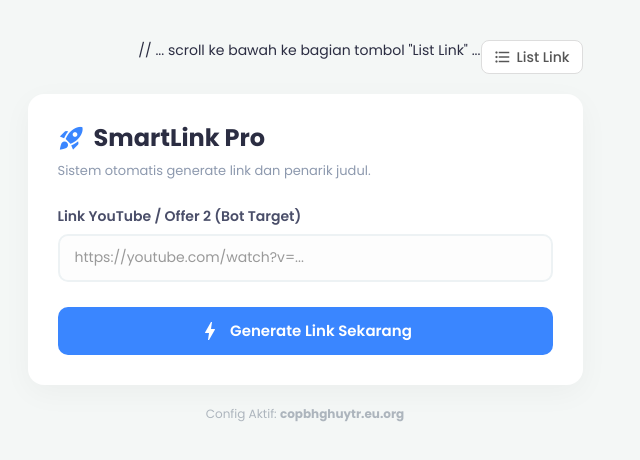
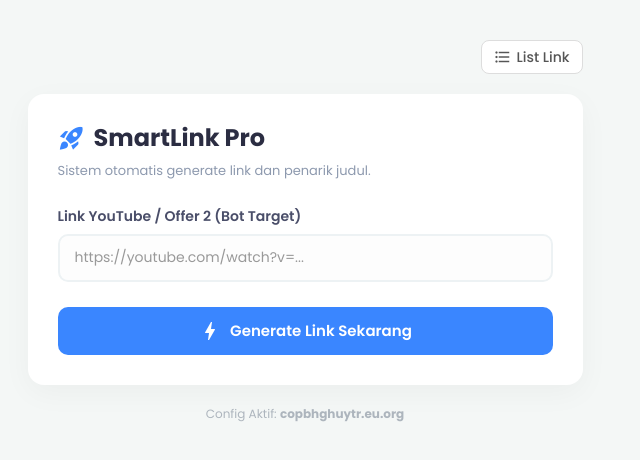
Before and after one commit to hyein89/botlink, a Next.js app: page /admin in a window 1280 px wide. Shown: the top 460 px of the page, without its empty margins (335-975 px from the left). Built offline with nearby package versions, Linux system fonts and the light colour scheme.

Commit message:
Update page.js

```diff
--- a/app/admin/page.js
+++ b/app/admin/page.js
@@ -111,7 +111,7 @@
 
           <div className="row" style={{ marginBottom: '20px' }}>
             <div className="col-md-6 col-md-offset-3 col-sm-8 col-sm-offset-2" style={{ display: 'flex', justifyContent: 'flex-end' }}>
-              // ... scroll ke bawah ke bagian tombol "List Link" ...
+
 <Link href="/list" className="btn btn-default" style={{ borderRadius: '8px', fontWeight: '500', display: 'flex', alignItems: 'center', gap: '5px', border: '1px solid #ddd', color: '#555', textDecoration: 'none' }}>
    <span className="material-icons notranslate" translate="no" style={{ fontSize: '18px' }}>format_list_bulleted</span>
    List Link
```
